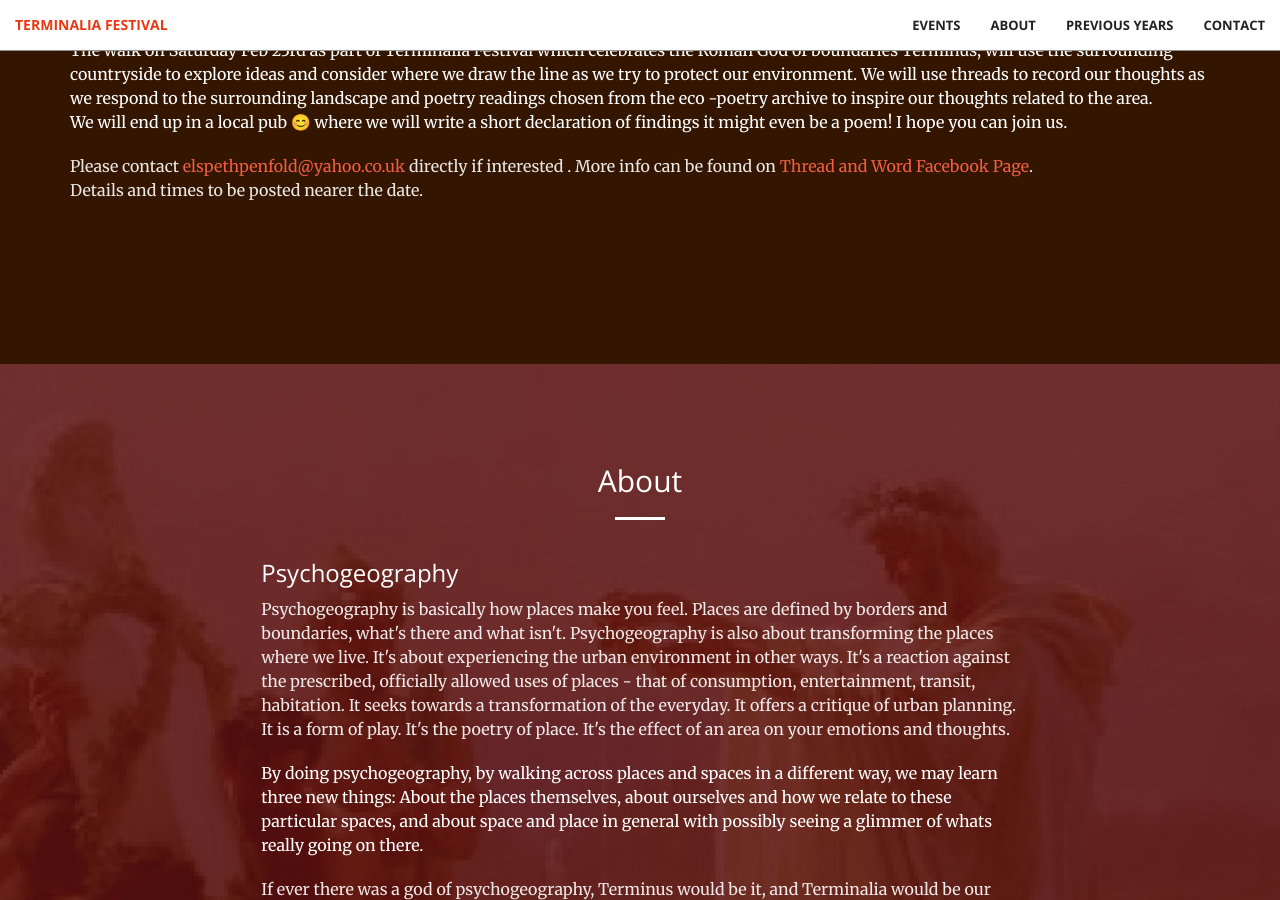
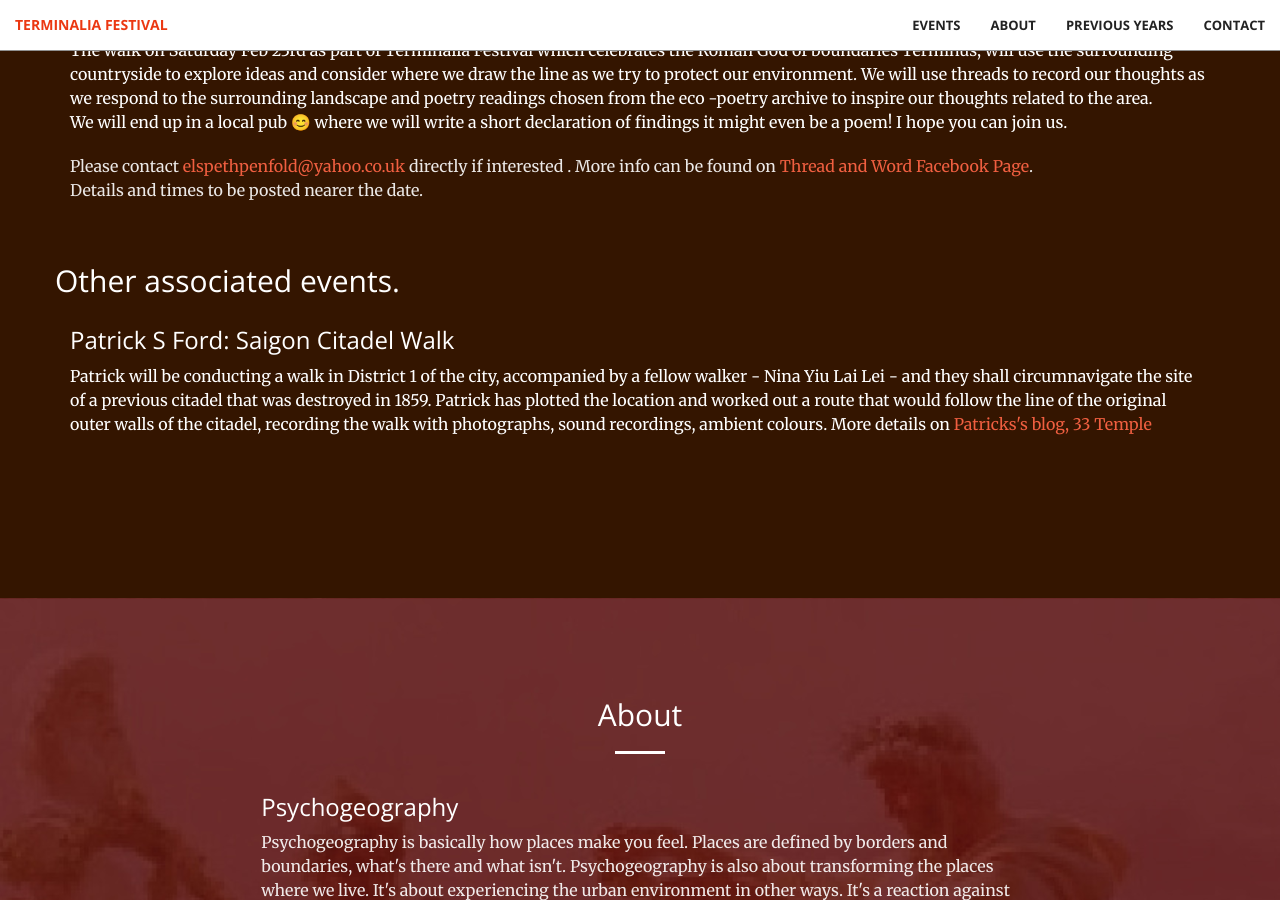
Before and after one commit to timwaters/terminalia, a Jekyll site: the page built from index.html, in a window 1280 px wide and 900 px high, scrolled down 2674 px. Built offline with Jekyll 4.4.1, drawn with Linux system fonts in a browser that asks for light colours.

Commit message:
add patricks event

```diff
--- a/_includes/events.html
+++ b/_includes/events.html
@@ -77,7 +77,14 @@
 
           </p>
         </div>
+        <hr class="light">
+        <h2 class="section-heading">Other associated events.</h2>
 
+        <div class="col-lg-12 col-lg-offset-0 text-left event">
+
+          <h3>Patrick S Ford: Saigon Citadel Walk</h3>
+          <p>Patrick will be conducting a walk in District 1 of the city, accompanied by a fellow walker - Nina Yiu Lai Lei - and they shall circumnavigate the site of a previous citadel that was destroyed in 1859. Patrick has plotted the location and worked out a route that would follow the line of the original outer walls of the citadel, recording the walk with photographs, sound recordings, ambient colours. More details on <a href="https://33temple.blogspot.com/2019/01/saigon-citadel-walk.html">Patricks's blog, 33 Temple</a></p>
+        </div>
 
 
 
```
